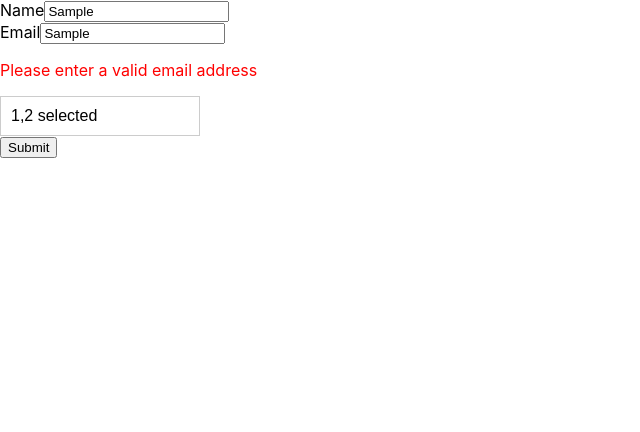
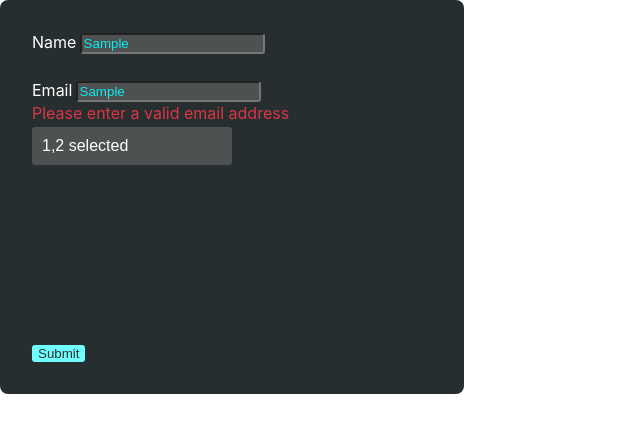
Before and after one commit to rotemYehiel/foresight-works-rotem, a React (Create React App) app: page / in a window 1280 px wide. Both pictures are taken after typing "Sample", "Sample" into the empty fields and a click on the button "Submit". Shown: the top 432 px of the page, without its empty margins (0-640 px from the left). Built offline with nearby package versions, Linux system fonts and the light colour scheme.

Commit message:
style app

```diff
--- a/package.json
+++ b/package.json
@@ -10,9 +10,11 @@
     "@types/node": "^16.18.101",
     "@types/react": "^18.3.3",
     "@types/react-dom": "^18.3.0",
+    "node-sass": "^7.0.3",
     "react": "^18.3.1",
     "react-dom": "^18.3.1",
     "react-scripts": "5.0.1",
+    "sass-loader": "^14.2.1",
     "typescript": "^4.9.5",
     "web-vitals": "^2.1.4"
   },
--- /dev/null
+++ b/src/App.scss
@@ -0,0 +1,33 @@
+@import "./Colors";
+
+body {
+  margin: 0;
+  font-family: -apple-system, BlinkMacSystemFont, "Segoe UI", "Roboto", "Oxygen",
+    "Ubuntu", "Cantarell", "Fira Sans", "Droid Sans", "Helvetica Neue",
+    sans-serif;
+  -webkit-font-smoothing: antialiased;
+  -moz-osx-font-smoothing: grayscale;
+}
+
+button {
+  appearance: none;
+  outline: none;
+  border: none;
+  box-sizing: border-box;
+  cursor: pointer;
+
+  border-radius: 0.2rem;
+  color: $primary-color;
+  background-color: $button-color;
+
+  &:hover {
+    cursor: pointer;
+    color: $button-color;
+    background-color: $primary-color;
+  }
+}
+
+p {
+  margin: 0;
+  line-height: 1;
+}
--- a/src/App.tsx
+++ b/src/App.tsx
@@ -1,5 +1,5 @@
-import "./App.css";
 import Form from "./components/Form";
+import "./App.scss";
 
 const App: React.FC = () => {
   return (
--- /dev/null
+++ b/src/Colors.scss
@@ -0,0 +1,6 @@
+$primary-color: rgb(39, 46, 47);
+$secondary-color: rgb(78, 81, 81);
+$error-color: #dc3545;
+$third-color: rgb(11, 237, 237);
+$label-color: white;
+$button-color: rgb(111, 255, 255);
--- /dev/null
+++ b/src/components/Form.scss
@@ -0,0 +1,52 @@
+@import "../colors";
+
+form {
+  display: flex;
+  flex-direction: column;
+  row-gap: 0.5rem;
+  background-color: $primary-color;
+  color: $label-color;
+  width: 400px;
+  height: 330px;
+  padding: 2rem;
+  border-radius: 0.5rem;
+  position: relative;
+
+  input {
+    background-color: $secondary-color;
+    color: $third-color;
+    border-radius: 0.2rem;
+  }
+
+  .submit-button {
+    position: absolute;
+    bottom: 2rem;
+  }
+
+  .custom-input {
+    position: relative;
+
+    label {
+      margin-right: 0.2rem;
+    }
+
+    .error {
+      position: absolute;
+      bottom: -0.1rem;
+      color: $error-color;
+    }
+  }
+
+  .select-wrapper {
+    position: relative;
+    .error {
+      position: absolute;
+      bottom: -0.1rem;
+      color: $error-color;
+    }
+  }
+}
+
+form > :not(:last-child) {
+  padding-bottom: 1.1rem;
+}
--- a/src/components/Form.tsx
+++ b/src/components/Form.tsx
@@ -1,5 +1,6 @@
 import React, { useState } from "react";
 import Select from "./Select";
+import "./Form.scss";
 
 interface CustomInputProps {
   label: string;
@@ -15,14 +16,14 @@ const CustomInput: React.FC<CustomInputProps> = ({
   error,
 }) => {
   return (
-    <div>
+    <div className="custom-input">
       <label>{label}</label>
       <input
         type="text"
         value={value}
         onChange={(e) => onChange(e.target.value)}
       />
-      {error && <p style={{ color: "red" }}>{error}</p>}
+      {error && <p className="error">{error}</p>}
     </div>
   );
 };
@@ -107,6 +108,7 @@ const Form: React.FC = () => {
         onChange={(value) => setEmail(value)}
         error={emailError}
       />
+      <div className="select-wrapper">
         <Select
           options={options}
           isMultiple={isMultipleSelect}
@@ -115,10 +117,13 @@ const Form: React.FC = () => {
           initialValue={selectedOptions}
         />
         {selectedOptionsError && (
-        <p style={{ color: "red" }}>{selectedOptionsError}</p>
+          <p className="error">{selectedOptionsError}</p>
         )}
+      </div>
 
-      <button type="submit">Submit</button>
+      <button className="submit-button" type="submit">
+        Submit
+      </button>
     </form>
   );
 };
--- a/src/App.css
+++ b/src/components/Select.scss
@@ -1,3 +1,5 @@
+@import "../colors";
+
 .select-container {
   position: relative;
   width: 200px;
@@ -5,10 +7,10 @@
 }
 
 .select-header {
-  padding: 10px;
-  border: 1px solid #ccc;
+  padding: 0.625rem;
+  border-radius: 0.2rem;
   cursor: pointer;
-  background-color: #fff;
+  background-color: $secondary-color;
   display: flex;
   justify-content: space-between;
 }
@@ -16,8 +18,11 @@
 .select-dropdown {
   position: absolute;
   width: 100%;
-  border: 1px solid #ccc;
-  background-color: #fff;
+  border-top-left-radius: 0;
+  border-top-right-radius: 0;
+  border-bottom-left-radius: 0.2rem;
+  border-bottom-right-radius: 0.2rem;
+  background-color: $secondary-color;
   z-index: 1000;
   max-height: 200px;
   overflow-y: auto;
@@ -26,14 +31,12 @@
 .select-all {
   display: flex;
   justify-content: space-between;
-  padding: 5px;
-  background-color: #f9f9f9;
-  border-bottom: 1px solid #ccc;
+  padding: 0.313rem;
+  background-color: $secondary-color;
 }
 
 .select-filter {
-  padding: 5px;
-  border-bottom: 1px solid #ccc;
+  padding: 0.313rem;
 }
 
 .select-options {
@@ -42,12 +45,15 @@
 }
 
 .option {
-  padding: 10px;
-  border-bottom: 1px solid #f1f1f1;
+  padding: 0.625rem;
 }
 
 .option label {
   cursor: pointer;
+}
+
+.option input {
+  accent-color: $third-color;
 }
 
 .single-option {
@@ -55,5 +61,5 @@
 }
 
 .single-option.selected {
-  background-color: #e0e0e0;
+  background-color: $secondary-color;
 }
--- a/src/components/Select.tsx
+++ b/src/components/Select.tsx
@@ -1,4 +1,5 @@
 import React, { memo, useEffect, useRef, useState } from "react";
+import "./Select.scss";
 
 interface Option {
   label: string;
--- a/src/index.css
+++ /dev/null
@@ -1,13 +0,0 @@
-body {
-  margin: 0;
-  font-family: -apple-system, BlinkMacSystemFont, 'Segoe UI', 'Roboto', 'Oxygen',
-    'Ubuntu', 'Cantarell', 'Fira Sans', 'Droid Sans', 'Helvetica Neue',
-    sans-serif;
-  -webkit-font-smoothing: antialiased;
-  -moz-osx-font-smoothing: grayscale;
-}
-
-code {
-  font-family: source-code-pro, Menlo, Monaco, Consolas, 'Courier New',
-    monospace;
-}
--- a/src/index.tsx
+++ b/src/index.tsx
@@ -1,6 +1,5 @@
 import React from "react";
 import ReactDOM from "react-dom/client";
-import "./index.css";
 import App from "./App";
 import reportWebVitals from "./reportWebVitals";
 
```
Also changed, not shown: 1 other file (tests, documents, lock files or other folders). Lines whose indentation alone changed are shown as unchanged.
